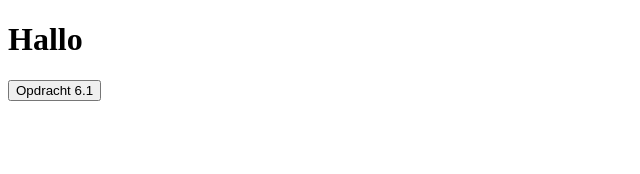
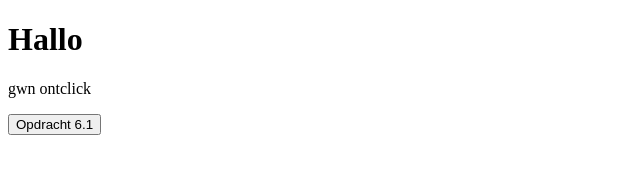
Before and after one commit to Emily-Broeksema/javascript, a plain HTML site: page opdr6.1/index.html in a window 1280 px wide. Shown: the whole page, without its empty margins (0-640 px from the left). Drawn offline with Linux system fonts and the light colour scheme.

Commit message:
opdracht 6.1 en 6.2

```diff
--- a/opdr6.1/index.html
+++ b/opdr6.1/index.html
@@ -13,7 +13,7 @@
 
 
 
-
+<p>gwn ontclick</p>
 
     <button onclick="KleurAanpassen()">Opdracht 6.1</button>
 
```
